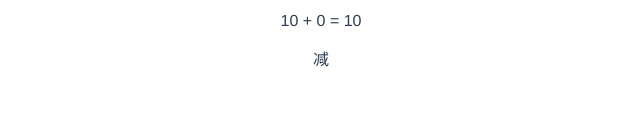
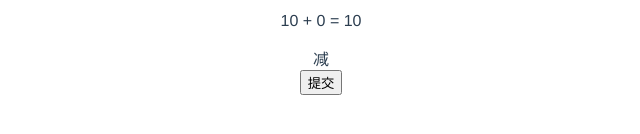
Before and after one commit to rywaroy/vue-test, a Vue app: page / in a window 1280 px wide. Shown: the part 368-502 px from the top of the page, without its empty margins (319-959 px from the left). Built offline with nearby package versions, Linux system fonts and the light colour scheme.

Commit message:
Feat: 测试emit

```diff
--- a/src/components/Counter.vue
+++ b/src/components/Counter.vue
@@ -6,6 +6,7 @@
     <p class="type">{{count | numberType}}</p>
     <p class="total">{{base}} + {{count}} = {{total}}</p>
     <div class="decrease" @click="decrease()">减</div>
+    <button class="emit" @click="emit()">提交</button>
   </div>
 </template>
 
@@ -37,6 +38,9 @@ export default {
     decrease() {
       this.count -= this.num;
     },
+    emit() {
+      this.$emit('number', this.count);
+    },
   },
   computed: {
     total() {
```
Also changed, not shown: 1 other file (tests, documents, lock files or other folders).
